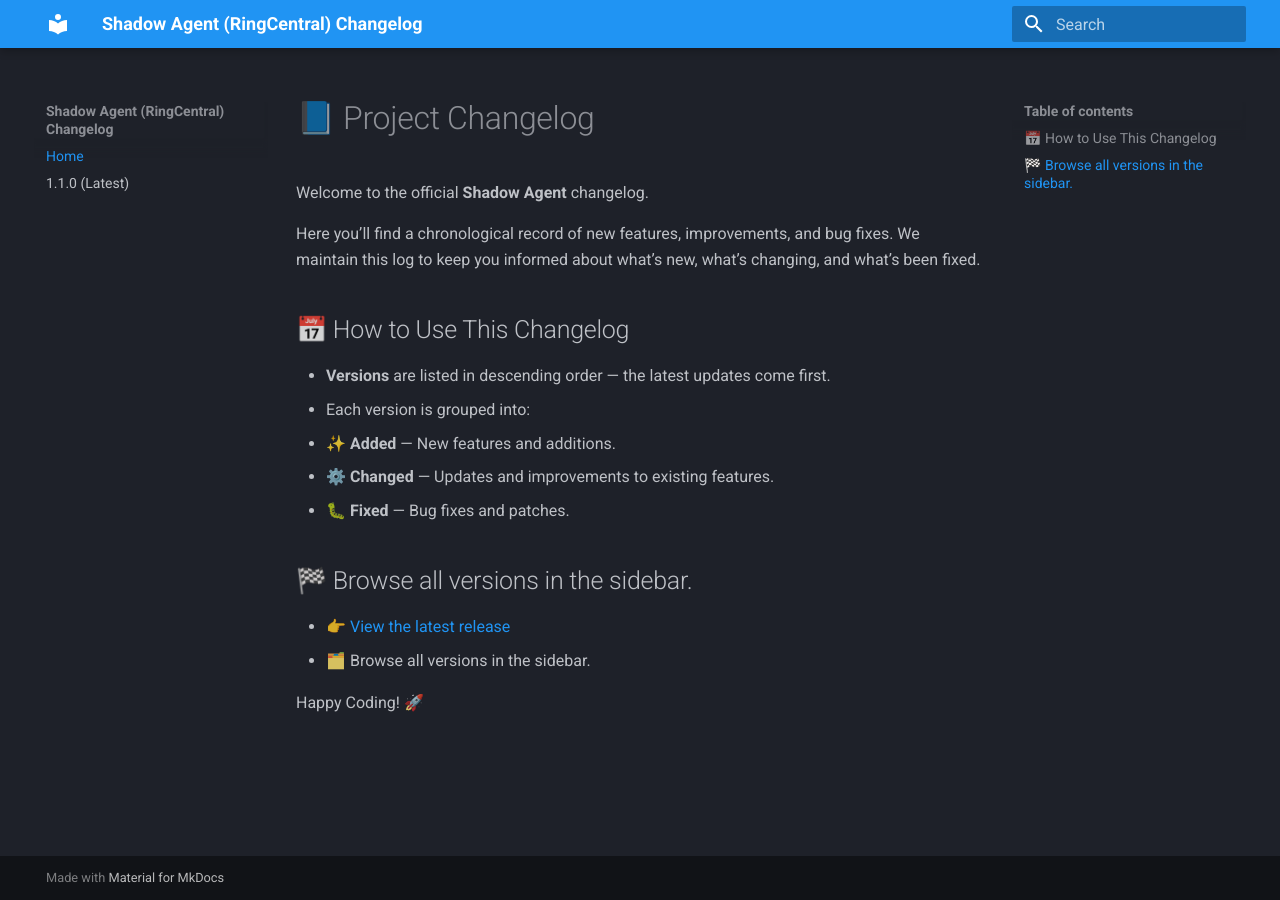
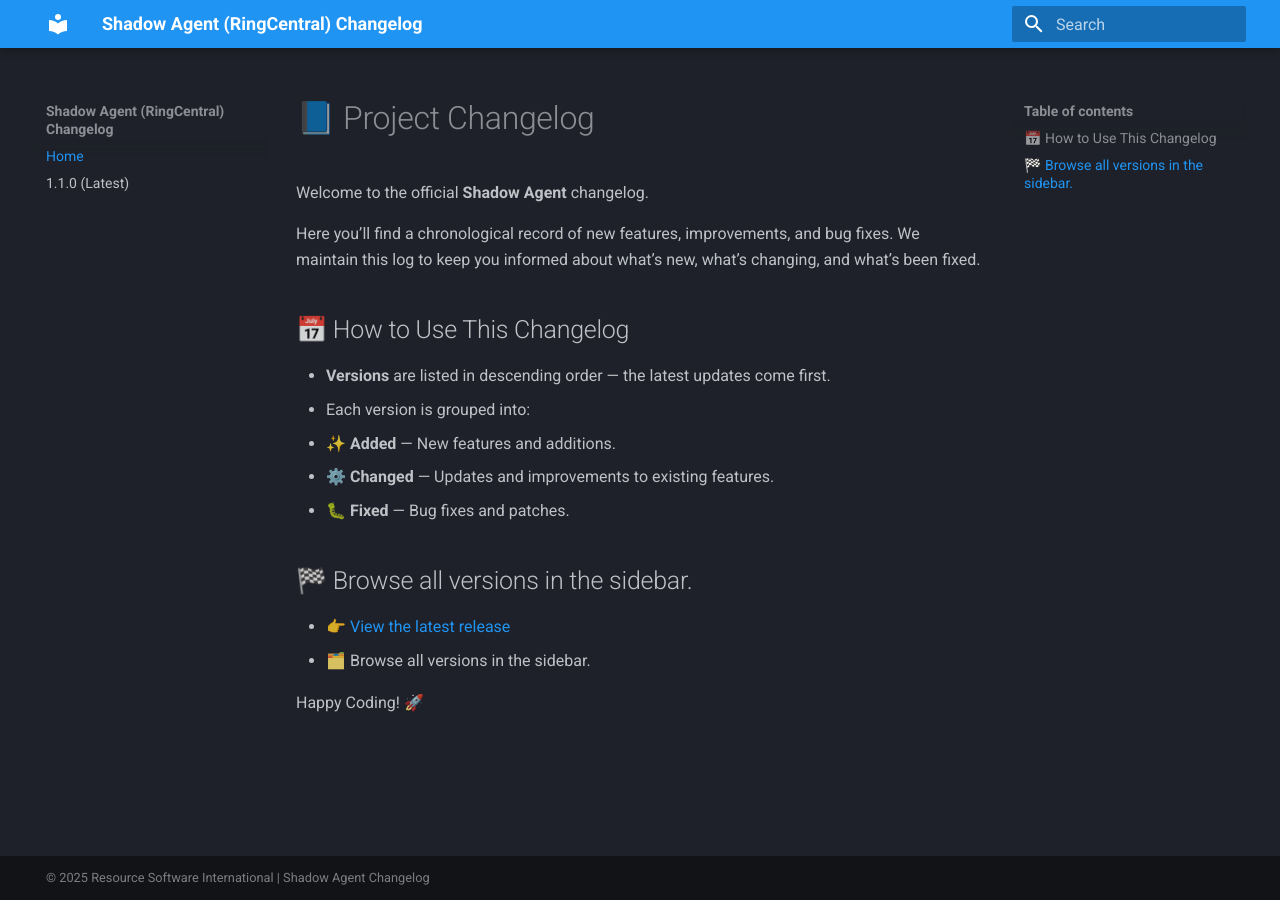
Before and after one commit to RSI-GIT/agent-changelog, an MkDocs documentation site: the page built from docs/index.md, in a window 1280 px wide. Built offline with MkDocs 1.6.1 and Material for MkDocs 9.7.7, drawn with Linux system fonts in a browser that asks for light colours.

Commit message:
Footer override

```diff
--- a/docs/index.md
+++ b/docs/index.md
@@ -12,7 +12,7 @@
   - 🐛 **Fixed** — Bug fixes and patches.
 
 ## 🏁 Browse all versions in the sidebar.
-- 👉 [View the latest release](./version-1.1.0.md)
+- 👉 [View the latest release](./1.1.0.md)
 - 🗂️ Browse all versions in the sidebar.
 
 Happy Coding! 🚀
--- /dev/null
+++ b/docs/overrides/partials/footer.html
@@ -0,0 +1,11 @@
+{% block footer %}
+<footer class="md-footer">
+  <div class="md-footer-meta md-typeset">
+    <div class="md-footer-meta__inner md-grid">
+      <div class="md-copyright">
+        © 2025 Resource Software International | Shadow Agent Changelog
+      </div>
+    </div>
+  </div>
+</footer>
+{% endblock %}
--- a/mkdocs.yml
+++ b/mkdocs.yml
@@ -1,5 +1,5 @@
 site_name: Shadow Agent (RingCentral) Changelog
-site_url: https://RSI.github.io/changelog/
+site_url: https://rsi-git.github.io/changelog/
 theme:
   name: material
   palette:
@@ -12,6 +12,7 @@
     - navigation.top
     - content.code.annotate
     - content.tabs.link
+  custom_dir: docs/overrides
   font:
     text: Roboto
     code: Roboto Mono
```
Also changed, not shown: README.md (+4 -0 lines), 1 other file.
